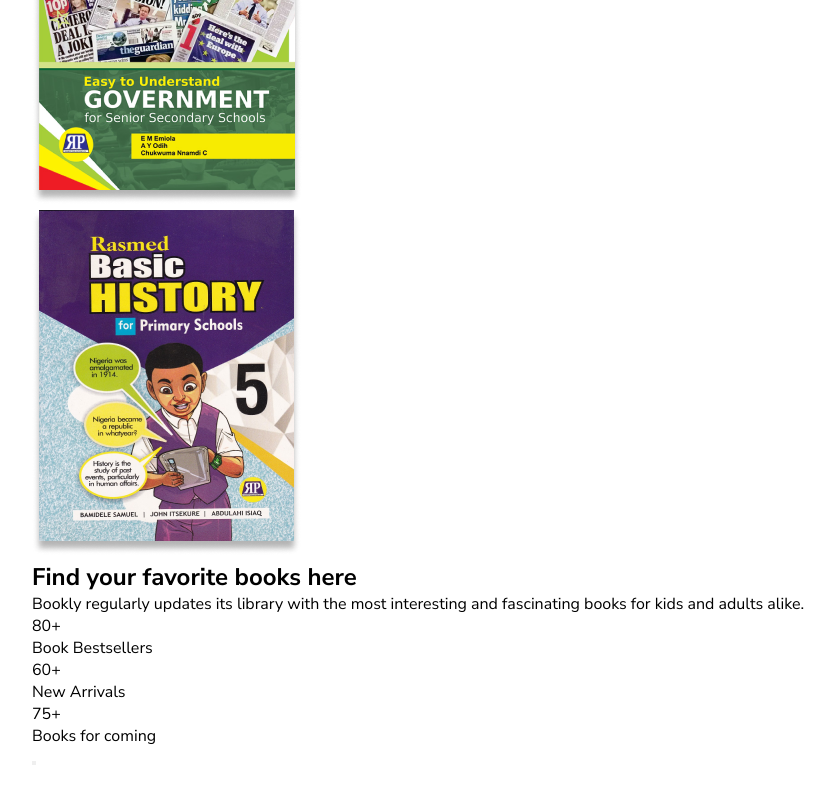
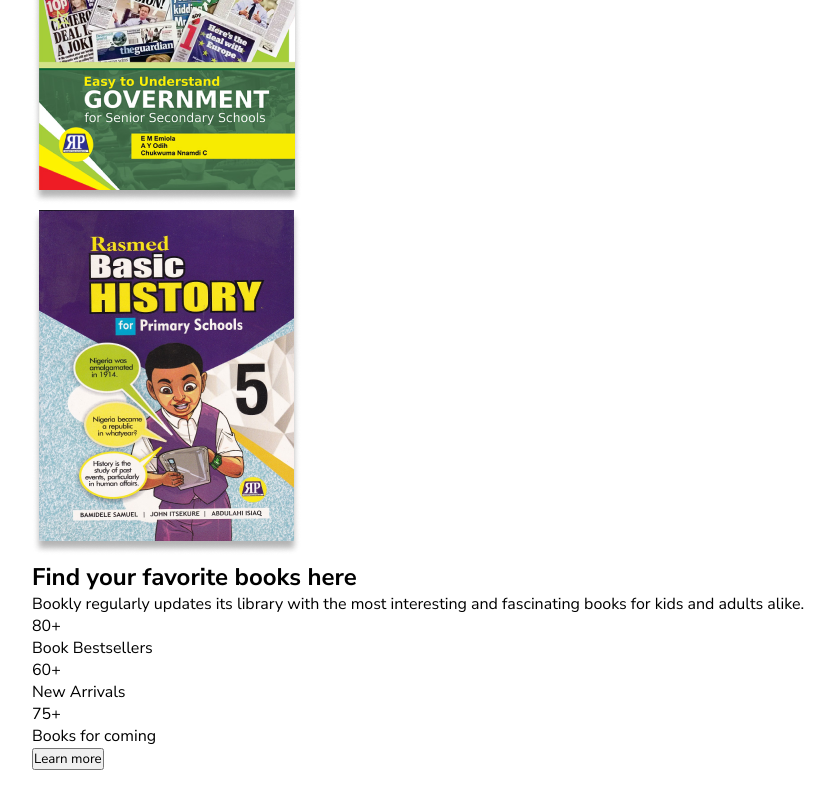
Before and after one commit to gift56/Bookly2.0, a React (Create React App) app: page /page/account in a window 1280 px wide. Shown: the part 2224-3024 px from the top of the page, without its empty margins (96-927 px from the left). Built offline with nearby package versions, Linux system fonts and the light colour scheme; no server answers; a web font is replaced by a local one.

Commit message:
adding button

```diff
--- a/src/components/AccountData/FavoriteBook.jsx
+++ b/src/components/AccountData/FavoriteBook.jsx
@@ -48,7 +48,7 @@ const FavoriteBook = () => {
                   <p>{detail}</p>
                 </div>
               ))}
-              <button></button>
+              <button>Learn more</button>
             </div>
           </div>
         </div>
```
